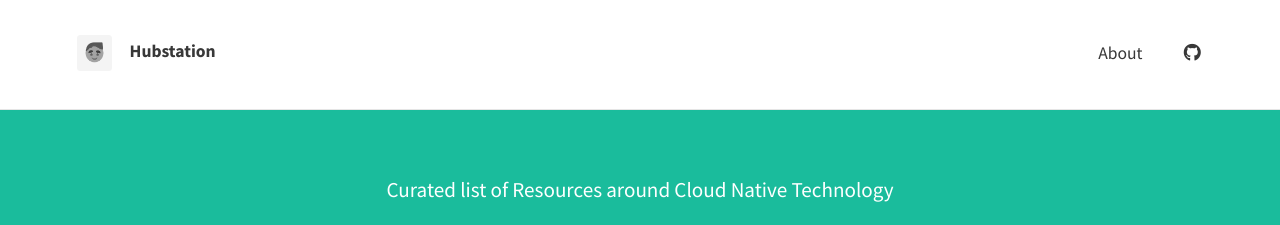
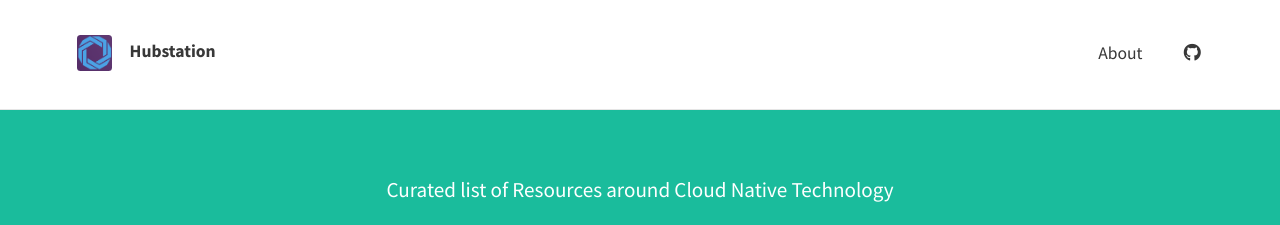
Before and after one commit to Hubstation/newsletter, a Jekyll site: the page built from index.html, in a window 1280 px wide. Shown: the top 225 px of the page. Built offline with Jekyll 4.4.1, drawn with Linux system fonts in a browser that asks for light colours; nearby versions of some CDN libraries; the list of posts is cut into pages by our own code.

Commit message:
Update _config.yml

```diff
--- a/_config.yml
+++ b/_config.yml
@@ -6,7 +6,7 @@
 theme_settings:
   # Meta
   title: Hubstation
-  avatar: assets/img/avatar.png
+  avatar: assets/img/logohubstation.png
   favicon: assets/favicon.ico
   gravatar: # Email MD5 hash
   description: "Welcome to HubStation Newsletter " # used by search engines
```
